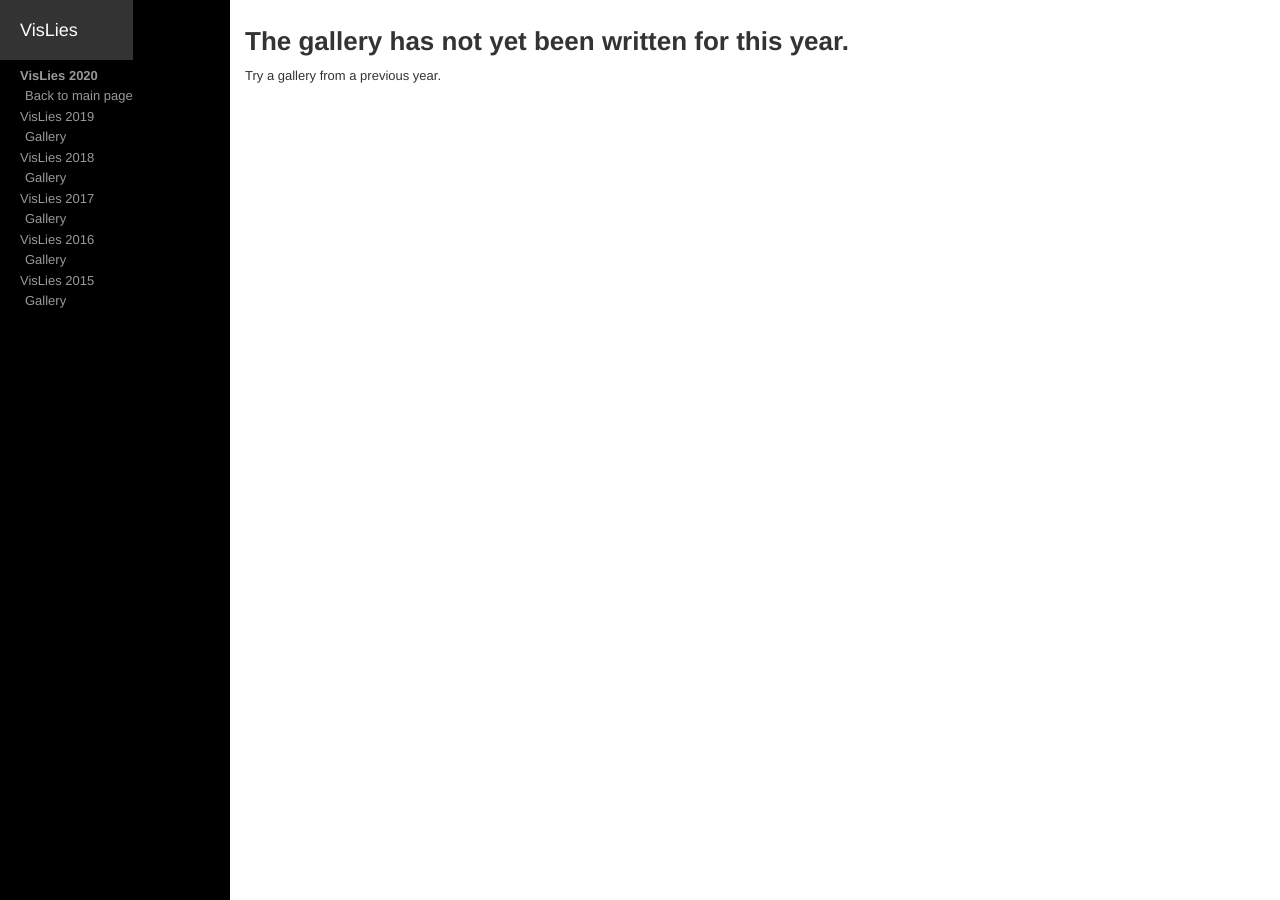
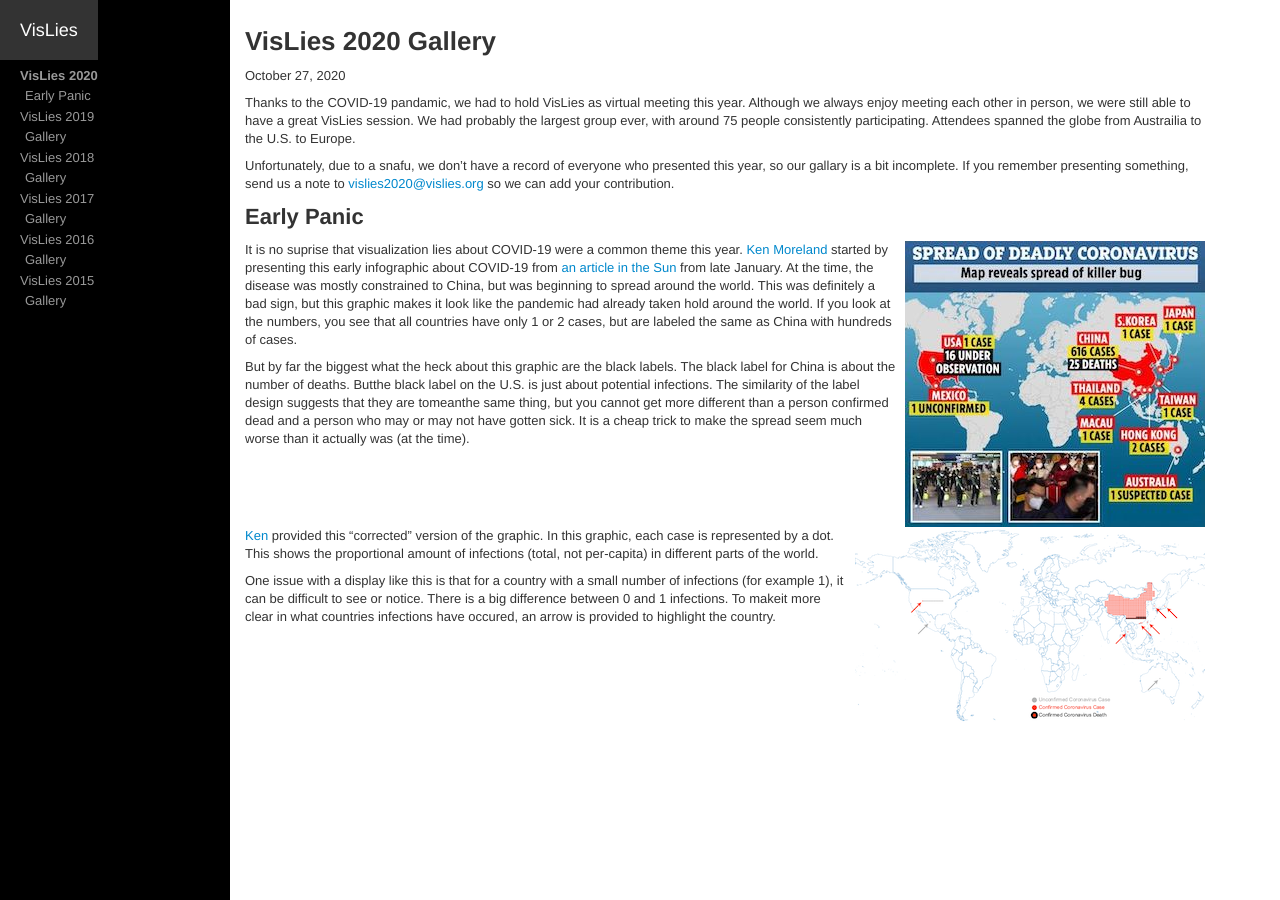
Before and after one commit to vislies/2020, a Jekyll site: the page built from gallery/index.md, in a window 1280 px wide. Built offline with Jekyll 4.4.1, drawn with Linux system fonts in a browser that asks for light colours; our own code applies the rules of GitHub Pages for plain Markdown files.

Commit message:
Sun article

```diff
--- a/gallery/index.md
+++ b/gallery/index.md
@@ -1,10 +1,55 @@
 ---
 layout: default
 gallery-nav:
-  - title: Back to main page
-    url: ".."
+  - title: Early Panic
+    url: "#early-panic"
 ---
 
-# The gallery has not yet been written for this year.
+# VisLies 2020 Gallery
 
-Try a gallery from a previous year.
+October 27, 2020
+
+Thanks to the COVID-19 pandamic, we had to hold VisLies as virtual meeting this year.
+Although we always enjoy meeting each other in person, we were still able to have a great VisLies session.
+We had probably the largest group ever, with around 75 people consistently participating.
+Attendees spanned the globe from Austrailia to the U.S. to Europe.
+
+Unfortunately, due to a snafu, we don't have a record of everyone who presented this year, so our gallary is a bit incomplete.
+If you remember presenting something, send us a note to <a href="mailto:vislies2020@vislies.org">vislies2020@vislies.org</a> so we can add your contribution.
+
+## Early Panic
+
+<a href="https://drive.google.com/file/d/1cAVRGceMHctSuDG9_lCNCqIb6f9MfqMQ/view?usp=sharing" class="image-right">
+![Exaggerated Spread](coronavirus-exaggerated-thumbnail.jpg)
+</a>
+
+It is no suprise that visualization lies about COVID-19 were a common theme this year.
+[Ken Moreland] started by presenting this early infographic about COVID-19 from [an article in the Sun] from late January.
+At the time, the disease was mostly constrained to China, but was beginning to spread around the world.
+This was definitely a bad sign, but this graphic makes it look like the pandemic had already taken hold around the world.
+If you look at the numbers, you see that all countries have only 1 or 2 cases, but are labeled the same as China with hundreds of cases.
+
+But by far the biggest what the heck about this graphic are the black labels.
+The black label for China is about the number of deaths.
+Butthe black label on the U.S. is just about potential infections.
+The similarity of the label design suggests that they are tomeanthe same thing, but you cannot get more different than a person confirmed dead and a person who may or may not have gotten sick.
+It is a cheap trick to make the spread seem much worse than it actually was (at the time).
+
+<div class="image-stop" />
+
+<a href="https://drive.google.com/file/d/18TDYEh9amglQjL1CJQlfXlomO--B0jRk/view?usp=sharing" class="image-right">
+![More Honest Spread](coronavirus-honest-2-thumbnail.png)
+</a>
+
+[Ken][Ken Moreland] provided this "corrected" version of the graphic.
+In this graphic, each case is represented by a dot.
+This shows the proportional amount of infections (total, not per-capita) in different parts of the world.
+
+One issue with a display like this is that for a country with a small number of infections (for example 1), it can be difficult to see or notice.
+There is a big difference between 0 and 1 infections.
+To makeit more clear in what countries infections have occured, an arrow is provided to highlight the country.
+
+[an article in the Sun]: https://www.thesun.co.uk/news/10799738/coronavirus-could-already-spread-uk/
+
+
+[Ken Moreland]: http://kennethmoreland.com
```
Also changed, not shown: gallery/coronavirus-exaggerated-thumbnail.jpg (added), gallery/coronavirus-honest-2-thumbnail.png (added).
